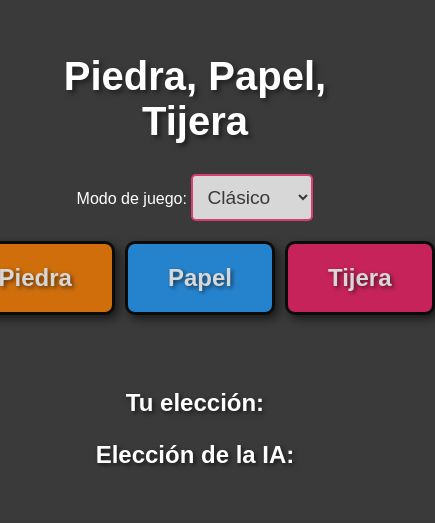
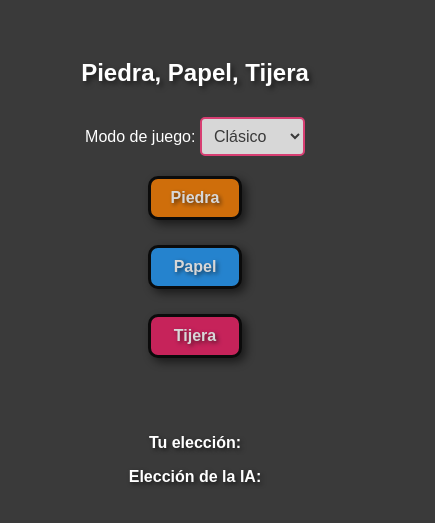
Before and after one commit to TRdeXtremiana/piedraPapelTijera, a plain HTML site: page index.html in a window 390 px wide. Shown: the part 163-686 px from the top of the page, 435 px wide, since content can reach past the window. Drawn offline with Linux system fonts and the light colour scheme.

Commit message:
Responsive

```diff
--- a/CSS/styles.css
+++ b/CSS/styles.css
@@ -9,6 +9,8 @@ body {
 	flex-direction: column;
 	text-align: center;
 	color: white;
+	padding: 10px;
+	/* Agregado padding para evitar que los elementos toquen los bordes */
 }
 
 h1 {
@@ -46,6 +48,8 @@ select:hover {
 	justify-content: center;
 	gap: 10px;
 	margin-bottom: 20px;
+	flex-wrap: wrap;
+	/* Permite que los botones se ajusten en pantallas pequeñas */
 }
 
 button {
@@ -131,3 +135,65 @@ button:hover {
 	color: white;
 	border: 3px solid black;
 }
+
+/* Medios de pantalla (responsive design) */
+@media (max-width: 768px) {
+	h1 {
+		font-size: 2rem;
+		/* Reduce el tamaño del título en pantallas más pequeñas */
+	}
+
+	.choices {
+		gap: 15px;
+	}
+
+	button {
+		padding: 15px 30px;
+		font-size: 1.2rem;
+	}
+
+	select {
+		font-size: 1rem;
+		padding: 8px;
+	}
+
+	#user-choice,
+	#ai-choice {
+		font-size: 1.2rem;
+		/* Ajuste del tamaño del texto */
+	}
+
+	#winner {
+		font-size: 1.5rem;
+		/* Ajuste del tamaño del texto */
+	}
+}
+
+@media (max-width: 480px) {
+	h1 {
+		font-size: 1.5rem;
+		/* Más pequeño en pantallas muy pequeñas */
+	}
+
+	.choices {
+		flex-direction: column;
+		/* Los botones se apilan verticalmente */
+	}
+
+	button {
+		padding: 10px 20px;
+		font-size: 1rem;
+		margin-bottom: 10px;
+	}
+
+	#user-choice,
+	#ai-choice {
+		font-size: 1rem;
+		/* Ajuste del tamaño del texto */
+	}
+
+	#winner {
+		font-size: 1.2rem;
+		/* Ajuste del tamaño del texto */
+	}
+}
```
